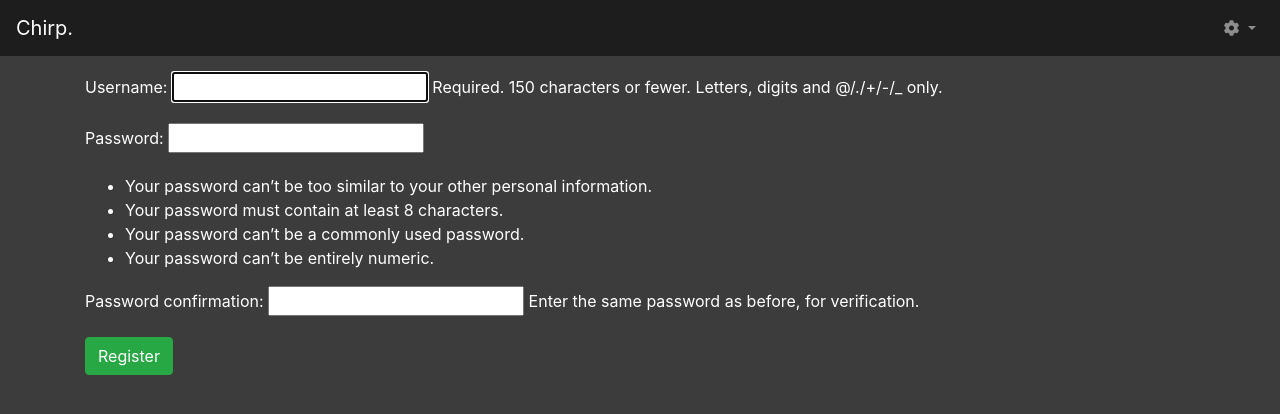
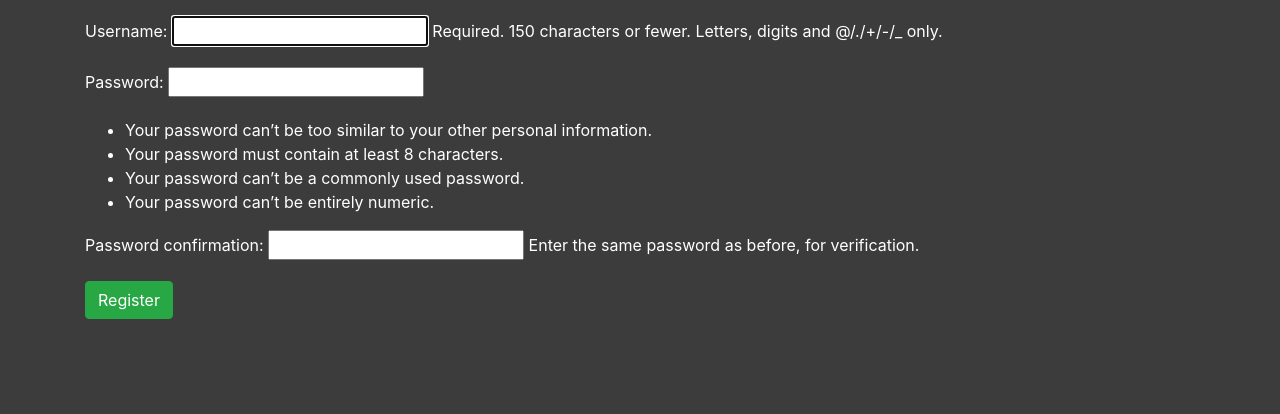
Before and after one commit to domludera/SOEN341UA4, a Django app: page /registration/ in a window 1280 px wide. Shown: the top 414 px of the page. Run offline with Django 3.2, Linux system fonts and the light colour scheme; some libraries are stand-ins or nearby versions.

Commit message:
HotFix: Fix registration bug
Registration bug, could go to a profile even without login

```diff
--- a/twitter_clone/twitter_clone_app/templates/twitter_clone_app/registration.html
+++ b/twitter_clone/twitter_clone_app/templates/twitter_clone_app/registration.html
@@ -2,7 +2,7 @@
 
 {% block content %}
 
-<div class="container reg">
+<div class="container reg auto-mx">
     <form action="#" method="post" role="form">
         {% csrf_token %}
         <fieldset class="form-group">
--- a/twitter_clone/twitter_clone_app/templates/twitter_clone_app/template.html
+++ b/twitter_clone/twitter_clone_app/templates/twitter_clone_app/template.html
@@ -45,7 +45,7 @@
 
 </head>
 <body>
-{% if title and title != 'registration' %}
+{% if title and title != 'Chirp | Registration' %}
     <nav class="navbar navbar-expand-lg navbar-dark bg-myblack sticky-top">
         <a class="navbar-brand" href="/home/">Chirp.</a>
         <button class="navbar-toggler" type="button" data-toggle="collapse" data-target="#navbarSupportedContent"
```
